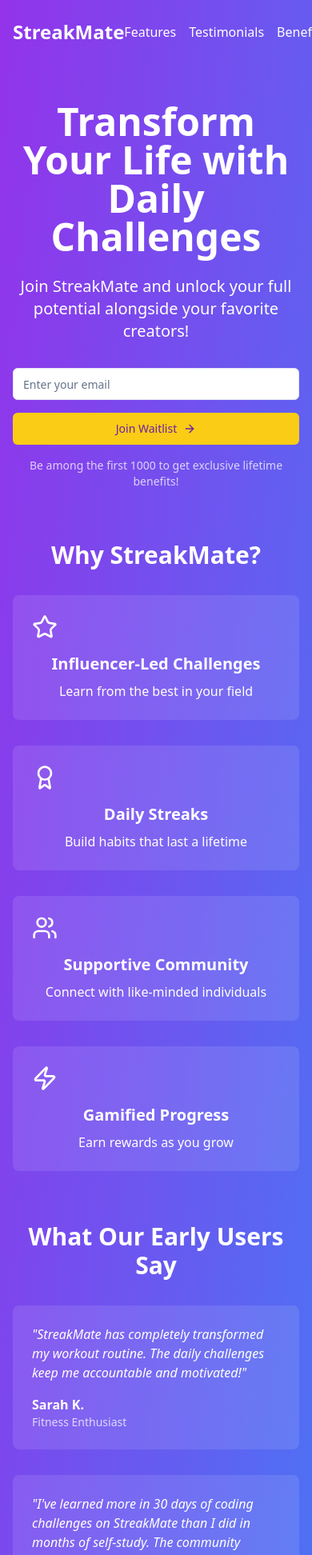
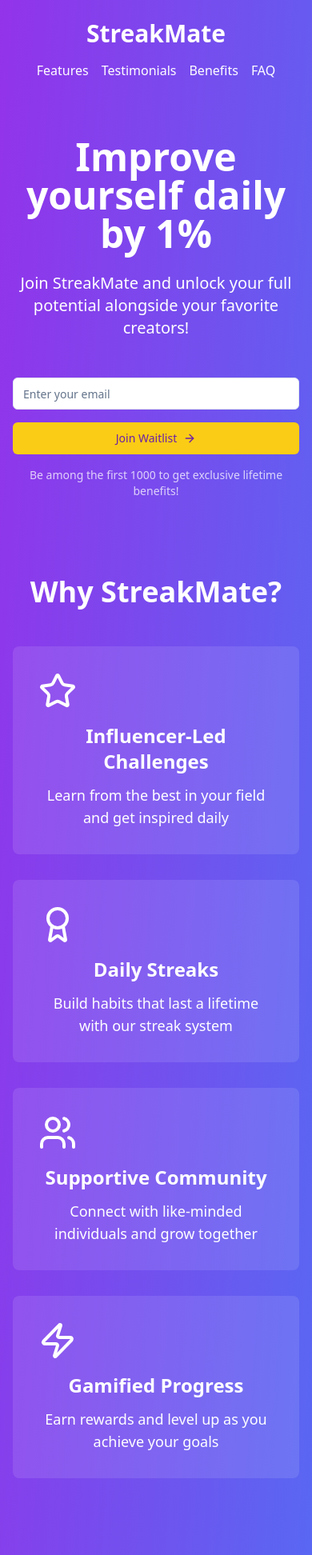
Before and after one commit to Streakmate/streaks-and-goals, a React (Vite) app: page / in a window 390 px wide. Shown: the top 1944 px of the page at 80% size. Built offline with nearby package versions, Linux system fonts and the light colour scheme.

Commit message:
Add animations and responsive design
Enhanced the application by incorporating animations and images for a more engaging user experience. Updated the tagline and headline to "Improve yourself daily by 1%". Focused on improving the overall responsiveness of the design.
[skip gpt_engineer]

```diff
--- a/src/pages/Index.jsx
+++ b/src/pages/Index.jsx
@@ -1,21 +1,29 @@
-import React, { useState } from 'react';
+import React, { useState, useEffect } from 'react';
 import { Button } from "@/components/ui/button";
 import { Input } from "@/components/ui/input";
 import { toast } from "sonner";
-import { motion } from "framer-motion";
-import { ArrowRight, Star, Award, Users, Zap, X } from 'lucide-react';
+import { motion, useAnimation } from "framer-motion";
+import { ArrowRight, Star, Award, Users, Zap, X, ChevronDown } from 'lucide-react';
 
 const Index = () => {
   const [email, setEmail] = useState('');
+  const controls = useAnimation();
+
+  useEffect(() => {
+    controls.start(i => ({
+      opacity: 1,
+      y: 0,
+      transition: { delay: i * 0.1 }
+    }));
+  }, [controls]);
 
   const handleJoinWaitlist = (e) => {
     e.preventDefault();
-    // Here you would typically send the email to your backend
     toast.success("You've been added to the waitlist!");
     setEmail('');
   };
 
-  const fadeIn = {
+  const fadeInUp = {
     initial: { opacity: 0, y: 20 },
     animate: { opacity: 1, y: 0 },
     transition: { duration: 0.6 }
@@ -23,21 +31,22 @@ const Index = () => {
 
   return (
     <div className="min-h-screen bg-gradient-to-br from-purple-600 to-blue-500 text-white">
-      <header className="py-6 px-4 md:px-8 flex justify-between items-center">
-        <h1 className="text-2xl font-bold">StreakMate</h1>
+      <header className="py-6 px-4 md:px-8 flex flex-col md:flex-row justify-between items-center">
+        <h1 className="text-3xl font-bold mb-4 md:mb-0">StreakMate</h1>
         <nav>
-          <ul className="flex space-x-4">
+          <ul className="flex flex-wrap justify-center space-x-4">
             <li><a href="#features" className="hover:text-yellow-300 transition">Features</a></li>
             <li><a href="#testimonials" className="hover:text-yellow-300 transition">Testimonials</a></li>
             <li><a href="#benefits" className="hover:text-yellow-300 transition">Benefits</a></li>
+            <li><a href="#faq" className="hover:text-yellow-300 transition">FAQ</a></li>
           </ul>
         </nav>
       </header>
 
       <main className="container mx-auto px-4 py-12">
-        <motion.section className="text-center mb-16" {...fadeIn}>
-          <h2 className="text-5xl md:text-6xl font-extrabold mb-6">Transform Your Life with Daily Challenges</h2>
-          <p className="text-xl md:text-2xl mb-8">Join StreakMate and unlock your full potential alongside your favorite creators!</p>
+        <motion.section className="text-center mb-24" {...fadeInUp}>
+          <h2 className="text-5xl md:text-7xl font-extrabold mb-6">Improve yourself daily by 1%</h2>
+          <p className="text-xl md:text-2xl mb-12">Join StreakMate and unlock your full potential alongside your favorite creators!</p>
           <form onSubmit={handleJoinWaitlist} className="max-w-md mx-auto flex flex-col sm:flex-row gap-4">
             <Input
               type="email"
@@ -54,69 +63,117 @@ const Index = () => {
           <p className="mt-4 text-sm opacity-75">Be among the first 1000 to get exclusive lifetime benefits!</p>
         </motion.section>
 
-        <motion.section id="features" className="mb-16" {...fadeIn}>
-          <h3 className="text-3xl font-bold mb-8 text-center">Why StreakMate?</h3>
+        <motion.div
+          initial="hidden"
+          animate={controls}
+          variants={{
+            hidden: { opacity: 0 },
+            visible: { opacity: 1 }
+          }}
+        >
+          <motion.section id="features" className="mb-24" custom={0} animate={controls}>
+            <h3 className="text-4xl font-bold mb-12 text-center">Why StreakMate?</h3>
             <div className="grid md:grid-cols-2 lg:grid-cols-4 gap-8">
               {[
-              { icon: <Star className="h-8 w-8 mb-4" />, title: "Influencer-Led Challenges", description: "Learn from the best in your field" },
-              { icon: <Award className="h-8 w-8 mb-4" />, title: "Daily Streaks", description: "Build habits that last a lifetime" },
-              { icon: <Users className="h-8 w-8 mb-4" />, title: "Supportive Community", description: "Connect with like-minded individuals" },
-              { icon: <Zap className="h-8 w-8 mb-4" />, title: "Gamified Progress", description: "Earn rewards as you grow" }
+                { icon: <Star className="h-12 w-12 mb-4" />, title: "Influencer-Led Challenges", description: "Learn from the best in your field and get inspired daily" },
+                { icon: <Award className="h-12 w-12 mb-4" />, title: "Daily Streaks", description: "Build habits that last a lifetime with our streak system" },
+                { icon: <Users className="h-12 w-12 mb-4" />, title: "Supportive Community", description: "Connect with like-minded individuals and grow together" },
+                { icon: <Zap className="h-12 w-12 mb-4" />, title: "Gamified Progress", description: "Earn rewards and level up as you achieve your goals" }
               ].map((feature, index) => (
-              <div key={index} className="bg-white bg-opacity-10 p-6 rounded-lg text-center">
+                <motion.div
+                  key={index}
+                  className="bg-white bg-opacity-10 p-8 rounded-lg text-center transform hover:scale-105 transition duration-300"
+                  whileHover={{ y: -5 }}
+                >
                   {feature.icon}
-                <h4 className="text-xl font-semibold mb-2">{feature.title}</h4>
-                <p>{feature.description}</p>
-              </div>
+                  <h4 className="text-2xl font-semibold mb-3">{feature.title}</h4>
+                  <p className="text-lg">{feature.description}</p>
+                </motion.div>
               ))}
             </div>
           </motion.section>
 
-        <motion.section id="testimonials" className="mb-16" {...fadeIn}>
-          <h3 className="text-3xl font-bold mb-8 text-center">What Our Early Users Say</h3>
+          <motion.section id="testimonials" className="mb-24" custom={1} animate={controls}>
+            <h3 className="text-4xl font-bold mb-12 text-center">What Our Early Users Say</h3>
             <div className="grid md:grid-cols-2 lg:grid-cols-3 gap-8">
               {[
-              { name: "Sarah K.", role: "Fitness Enthusiast", quote: "StreakMate has completely transformed my workout routine. The daily challenges keep me accountable and motivated!" },
-              { name: "Alex M.", role: "Aspiring Developer", quote: "I've learned more in 30 days of coding challenges on StreakMate than I did in months of self-study. The community support is incredible!" },
-              { name: "Priya R.", role: "Meditation Practitioner", quote: "The guided meditation challenges have helped me establish a consistent mindfulness practice. I feel more centered and focused in my daily life." }
+                { name: "Sarah K.", role: "Fitness Enthusiast", quote: "StreakMate has completely transformed my workout routine. The daily challenges keep me accountable and motivated!", image: "/placeholder.svg" },
+                { name: "Alex M.", role: "Aspiring Developer", quote: "I've learned more in 30 days of coding challenges on StreakMate than I did in months of self-study. The community support is incredible!", image: "/placeholder.svg" },
+                { name: "Priya R.", role: "Meditation Practitioner", quote: "The guided meditation challenges have helped me establish a consistent mindfulness practice. I feel more centered and focused in my daily life.", image: "/placeholder.svg" }
               ].map((testimonial, index) => (
-              <div key={index} className="bg-white bg-opacity-10 p-6 rounded-lg">
-                <p className="mb-4 italic">"{testimonial.quote}"</p>
-                <div className="font-semibold">{testimonial.name}</div>
+                <motion.div
+                  key={index}
+                  className="bg-white bg-opacity-10 p-8 rounded-lg flex flex-col items-center text-center"
+                  whileHover={{ scale: 1.05 }}
+                >
+                  <img src={testimonial.image} alt={testimonial.name} className="w-24 h-24 rounded-full mb-4 mx-auto object-cover" />
+                  <p className="mb-4 italic text-lg">"{testimonial.quote}"</p>
+                  <div className="font-semibold text-xl">{testimonial.name}</div>
                   <div className="text-sm opacity-75">{testimonial.role}</div>
-              </div>
+                </motion.div>
               ))}
             </div>
           </motion.section>
 
-        <motion.section id="benefits" className="mb-16" {...fadeIn}>
-          <h3 className="text-3xl font-bold mb-8 text-center">Benefits of Joining StreakMate</h3>
-          <div className="grid md:grid-cols-2 gap-8">
-            <div>
-              <h4 className="text-2xl font-semibold mb-4">What You Gain:</h4>
-              <ul className="space-y-2">
-                <li className="flex items-center"><ArrowRight className="h-4 w-4 mr-2" /> Personalized growth journey</li>
-                <li className="flex items-center"><ArrowRight className="h-4 w-4 mr-2" /> Access to exclusive influencer content</li>
-                <li className="flex items-center"><ArrowRight className="h-4 w-4 mr-2" /> Accountability and motivation</li>
-                <li className="flex items-center"><ArrowRight className="h-4 w-4 mr-2" /> Networking opportunities</li>
-                <li className="flex items-center"><ArrowRight className="h-4 w-4 mr-2" /> Trackable progress and achievements</li>
+          <motion.section id="benefits" className="mb-24" custom={2} animate={controls}>
+            <h3 className="text-4xl font-bold mb-12 text-center">Benefits of Joining StreakMate</h3>
+            <div className="grid md:grid-cols-2 gap-12">
+              <motion.div
+                className="bg-white bg-opacity-10 p-8 rounded-lg"
+                whileHover={{ scale: 1.02 }}
+              >
+                <h4 className="text-3xl font-semibold mb-6">What You Gain:</h4>
+                <ul className="space-y-4">
+                  <li className="flex items-center text-lg"><ArrowRight className="h-6 w-6 mr-4 text-green-400" /> Personalized growth journey tailored to your goals</li>
+                  <li className="flex items-center text-lg"><ArrowRight className="h-6 w-6 mr-4 text-green-400" /> Access to exclusive content from top influencers</li>
+                  <li className="flex items-center text-lg"><ArrowRight className="h-6 w-6 mr-4 text-green-400" /> Daily accountability and motivation boost</li>
+                  <li className="flex items-center text-lg"><ArrowRight className="h-6 w-6 mr-4 text-green-400" /> Networking with like-minded individuals</li>
+                  <li className="flex items-center text-lg"><ArrowRight className="h-6 w-6 mr-4 text-green-400" /> Trackable progress and tangible achievements</li>
                 </ul>
-            </div>
-            <div>
-              <h4 className="text-2xl font-semibold mb-4">What You Might Miss Out:</h4>
-              <ul className="space-y-2">
-                <li className="flex items-center"><X className="h-4 w-4 mr-2" /> Structured personal development</li>
-                <li className="flex items-center"><X className="h-4 w-4 mr-2" /> Community-driven motivation</li>
-                <li className="flex items-center"><X className="h-4 w-4 mr-2" /> Direct interaction with influencers</li>
-                <li className="flex items-center"><X className="h-4 w-4 mr-2" /> Gamified self-improvement</li>
-                <li className="flex items-center"><X className="h-4 w-4 mr-2" /> Potential life-changing habits</li>
+              </motion.div>
+              <motion.div
+                className="bg-white bg-opacity-10 p-8 rounded-lg"
+                whileHover={{ scale: 1.02 }}
+              >
+                <h4 className="text-3xl font-semibold mb-6">What You Might Miss Out:</h4>
+                <ul className="space-y-4">
+                  <li className="flex items-center text-lg"><X className="h-6 w-6 mr-4 text-red-400" /> Structured approach to personal development</li>
+                  <li className="flex items-center text-lg"><X className="h-6 w-6 mr-4 text-red-400" /> Motivation from a supportive community</li>
+                  <li className="flex items-center text-lg"><X className="h-6 w-6 mr-4 text-red-400" /> Direct interaction with industry influencers</li>
+                  <li className="flex items-center text-lg"><X className="h-6 w-6 mr-4 text-red-400" /> Fun and engaging self-improvement process</li>
+                  <li className="flex items-center text-lg"><X className="h-6 w-6 mr-4 text-red-400" /> Opportunity to form life-changing habits</li>
                 </ul>
-            </div>
+              </motion.div>
             </div>
           </motion.section>
 
-        <motion.section className="text-center" {...fadeIn}>
-          <h3 className="text-3xl font-bold mb-6">Ready to Transform Your Life?</h3>
+          <motion.section id="faq" className="mb-24" custom={3} animate={controls}>
+            <h3 className="text-4xl font-bold mb-12 text-center">Frequently Asked Questions</h3>
+            <div className="space-y-6">
+              {[
+                { question: "How does StreakMate work?", answer: "StreakMate connects you with influencer-led challenges. You join a challenge, post daily updates, and maintain your streak while interacting with a supportive community." },
+                { question: "Is StreakMate free to use?", answer: "StreakMate offers both free and premium features. While many challenges are free to join, some may require a small fee set by the challenge creator." },
+                { question: "Can I create my own challenges?", answer: "Yes! Any user can create challenges on StreakMate, whether you're an influencer or just someone passionate about a particular goal." },
+                { question: "What happens if I break my streak?", answer: "Breaking a streak is part of the journey. You can always start a new streak, and our community is here to support and motivate you to keep going." }
+              ].map((item, index) => (
+                <motion.div
+                  key={index}
+                  className="bg-white bg-opacity-10 p-6 rounded-lg"
+                  initial={{ height: 80 }}
+                  whileHover={{ height: "auto" }}
+                >
+                  <h4 className="text-xl font-semibold mb-2 flex justify-between items-center">
+                    {item.question}
+                    <ChevronDown className="h-6 w-6" />
+                  </h4>
+                  <p className="text-lg opacity-0 group-hover:opacity-100 transition-opacity duration-300">{item.answer}</p>
+                </motion.div>
+              ))}
+            </div>
+          </motion.section>
+
+          <motion.section className="text-center mb-24" custom={4} animate={controls}>
+            <h3 className="text-4xl font-bold mb-6">Ready to Transform Your Life?</h3>
             <p className="text-xl mb-8">Join the StreakMate waitlist now and be part of the revolution in personal growth!</p>
             <form onSubmit={handleJoinWaitlist} className="max-w-md mx-auto flex flex-col sm:flex-row gap-4">
               <Input
@@ -133,11 +190,20 @@ const Index = () => {
             </form>
             <p className="mt-4 text-sm opacity-75">Limited slots available. Don't miss out on this opportunity!</p>
           </motion.section>
+        </motion.div>
       </main>
 
-      <footer className="bg-purple-800 py-8 px-4 text-center">
+      <footer className="bg-purple-800 py-12 px-4 text-center">
+        <div className="max-w-4xl mx-auto">
+          <p className="text-2xl font-bold mb-4">StreakMate</p>
+          <p className="mb-6">Transforming lives, one challenge at a time.</p>
+          <div className="flex justify-center space-x-4 mb-6">
+            <a href="#" className="hover:text-yellow-300 transition">Privacy Policy</a>
+            <a href="#" className="hover:text-yellow-300 transition">Terms of Service</a>
+            <a href="#" className="hover:text-yellow-300 transition">Contact Us</a>
+          </div>
           <p>&copy; 2024 StreakMate. All rights reserved.</p>
-        <p className="mt-2">Transforming lives, one challenge at a time.</p>
+        </div>
       </footer>
     </div>
   );
```
Lines whose indentation alone changed are shown as unchanged.
